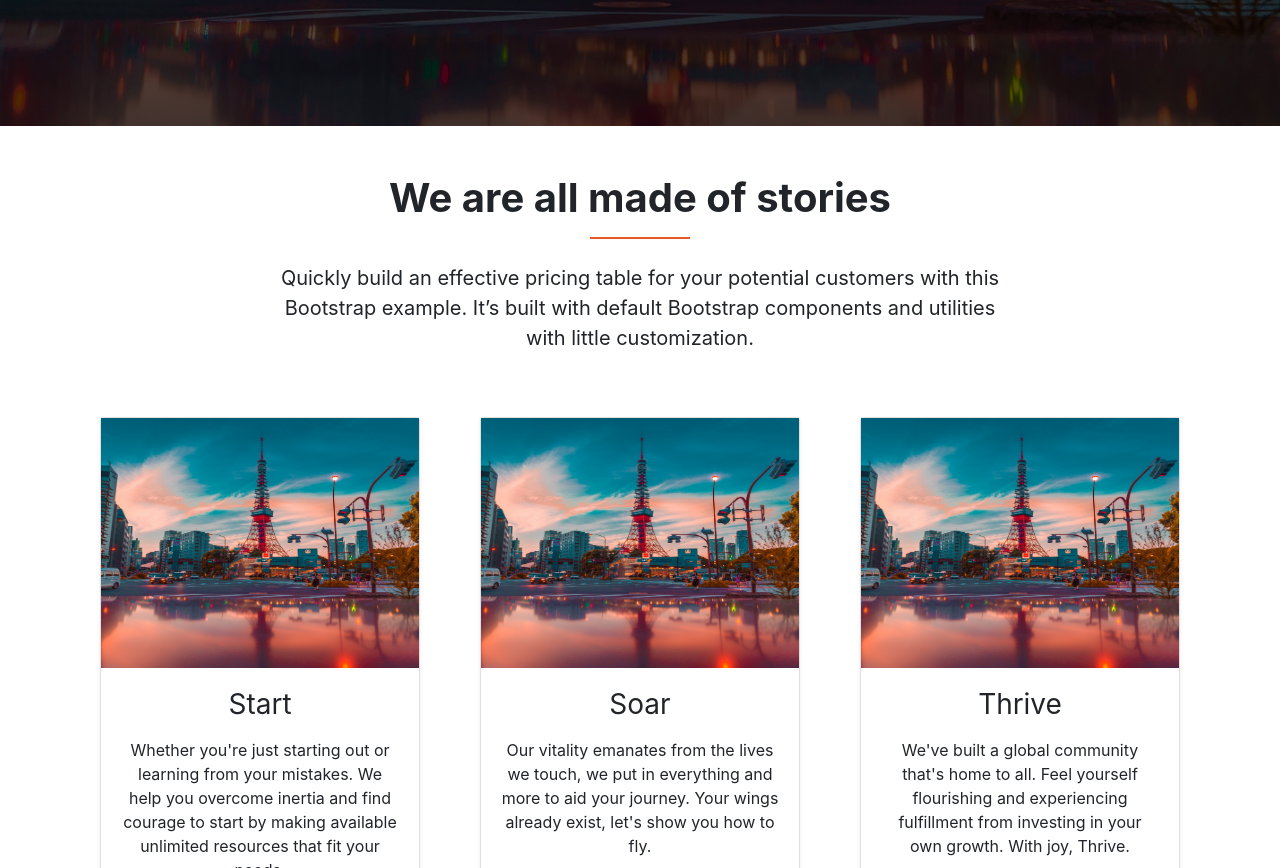
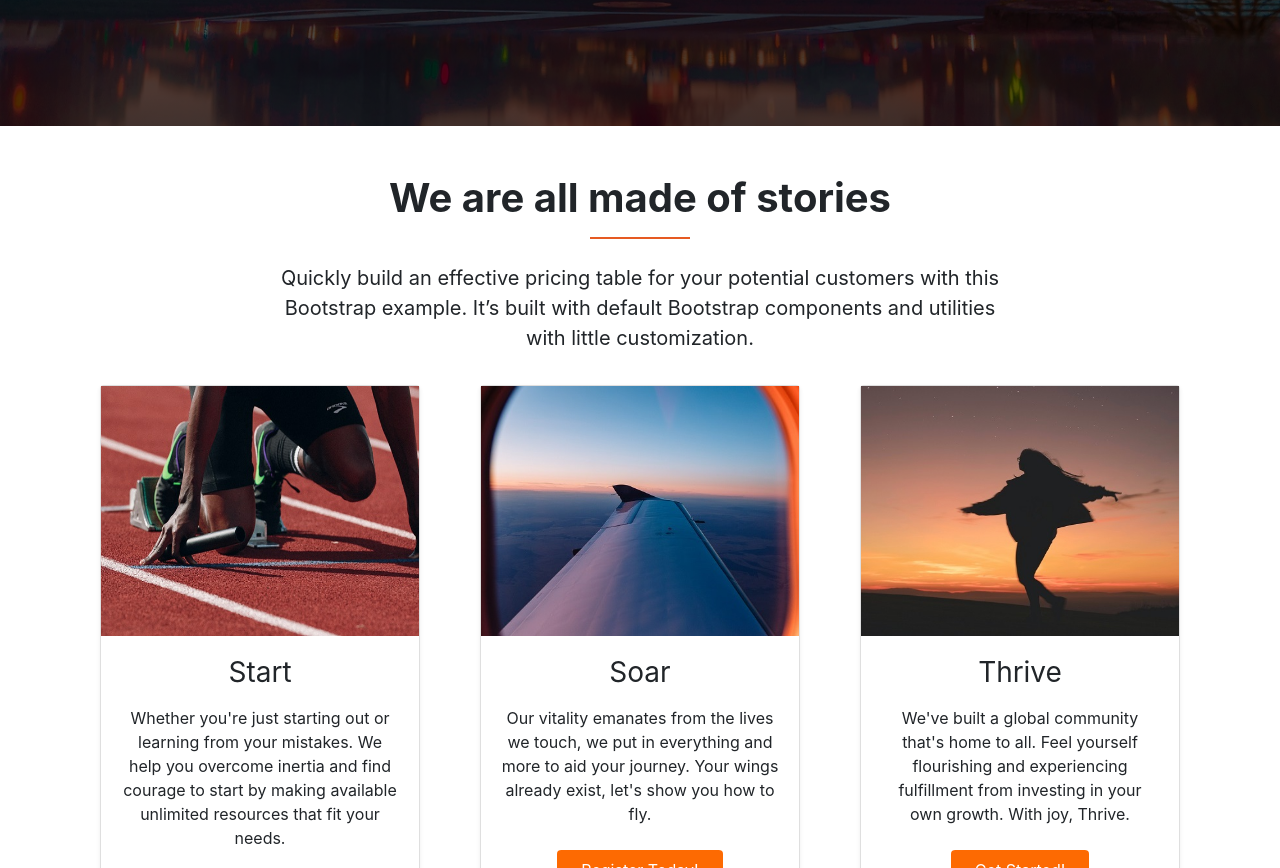
Before and after one commit to developerjamiu/developerjamiu.github.io, a plain HTML site: page index.html in a window 1280 px wide. Shown: the part 674-1542 px from the top of the page. Drawn offline with nearby package versions, Linux system fonts and the light colour scheme.

Commit message:
Added Section 2 Images

```diff
--- a/index.html
+++ b/index.html
@@ -102,7 +102,7 @@
 
     <div class="py-5">
       <div class="container">
-        <div class="pb-5 px-auto mx-auto text-center" style="width: 45rem;">
+        <div class="pb-3 px-auto mx-auto text-center" style="width: 45rem;">
           <h2 class="h1 font-weight-bold pb-3">We are all made of stories</h2>
           <p class="lead font-weight-normal">
             Quickly build an effective pricing table for your potential
@@ -116,7 +116,7 @@
               class="card shadow-sm mb-4 mx-auto text-center"
               style="width: 20rem;"
             >
-              <img src="assets/img/headline.jpg" height="250" />
+              <img src="assets/img/start.jpg" height="250" />
               <div class="card-body">
                 <h3 class="card-title font-weight-normal mb-3">Start</h3>
                 <p class="card-text">
@@ -137,7 +137,7 @@
               class="card shadow-sm mb-4 mx-auto text-center"
               style="width: 20rem;"
             >
-              <img src="assets/img/headline.jpg" height="250" />
+              <img src="assets/img/soar.jpg" height="250" />
               <div class="card-body">
                 <h3 class="card-title font-weight-normal mb-3">Soar</h3>
                 <p class="card-text">
@@ -157,7 +157,7 @@
               class="card shadow-sm mb-4 mx-auto text-center"
               style="width: 20rem;"
             >
-              <img src="assets/img/headline.jpg" height="250" />
+              <img src="assets/img/thrive.jpg" height="250" />
               <div class="card-body">
                 <h3 class="card-title font-weight-normal mb-3">Thrive</h3>
                 <p class="card-text">
```
Also changed, not shown: assets/img/soar.jpg (added), assets/img/start.jpg (added), assets/img/thrive.jpg (added).
